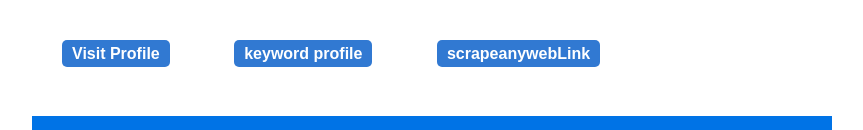
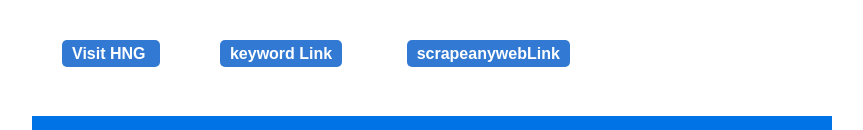
Before and after one commit to JordanS3550/webpage-hng, a plain HTML site: page index.html in a window 1280 px wide. Shown: the part 1832-1962 px from the top of the page, without its empty margins (208-1071 px from the left). Drawn offline with Linux system fonts and the light colour scheme.

Commit message:
changing link

```diff
--- a/index.html
+++ b/index.html
@@ -142,9 +142,9 @@
 
         </div>
         <div>
-            <a href="hng.tech/learn" data-testid="hngLink" class="btn-1">Visit Profile</a>
-            <a href=" keyword.dog" data-testid="keywordLink" class="btn-2">keyword profile</a>
-            <a href=" scrapeanyweb.site" data-testid="scrapeanywebLink" class="btn-3"> scrapeanywebLink </a>
+            <a href="https://hng.tech/learn" data-testid="hngLink" class="btn-1">Visit HNG  </a>
+            <a href="https://keyword.dog/" data-testid="keywordLink" class="btn-2">keyword Link</a>
+            <a href="https://scrapeanyweb.site/" data-testid="scrapeanywebLink" class="btn-3">scrapeanywebLink </a>
         </div>
         <footer>
             <p>&copy; 2024 Clinton Onalaja. All rights reserved.</p>
```
Also changed, not shown: 1 other file.
